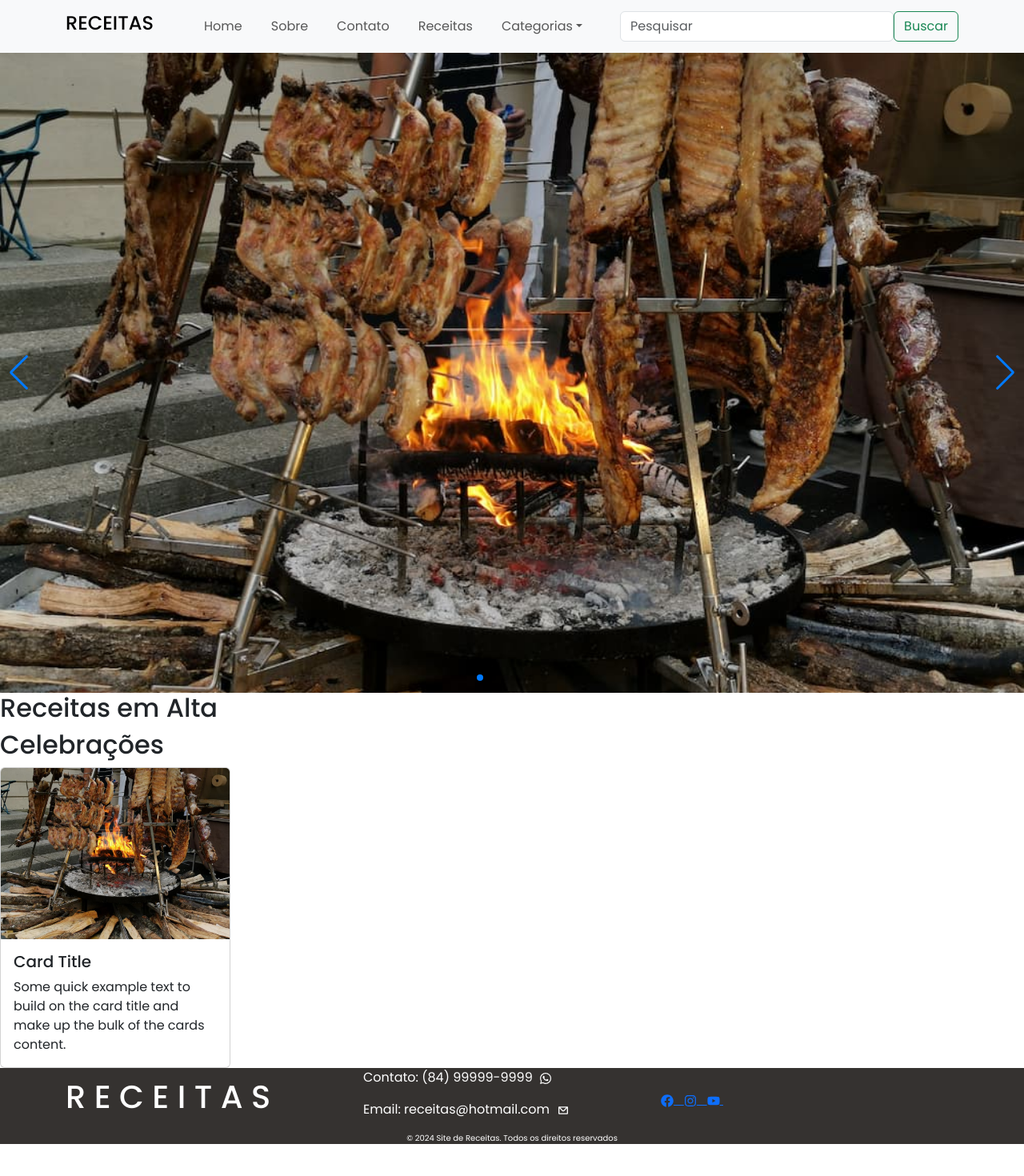
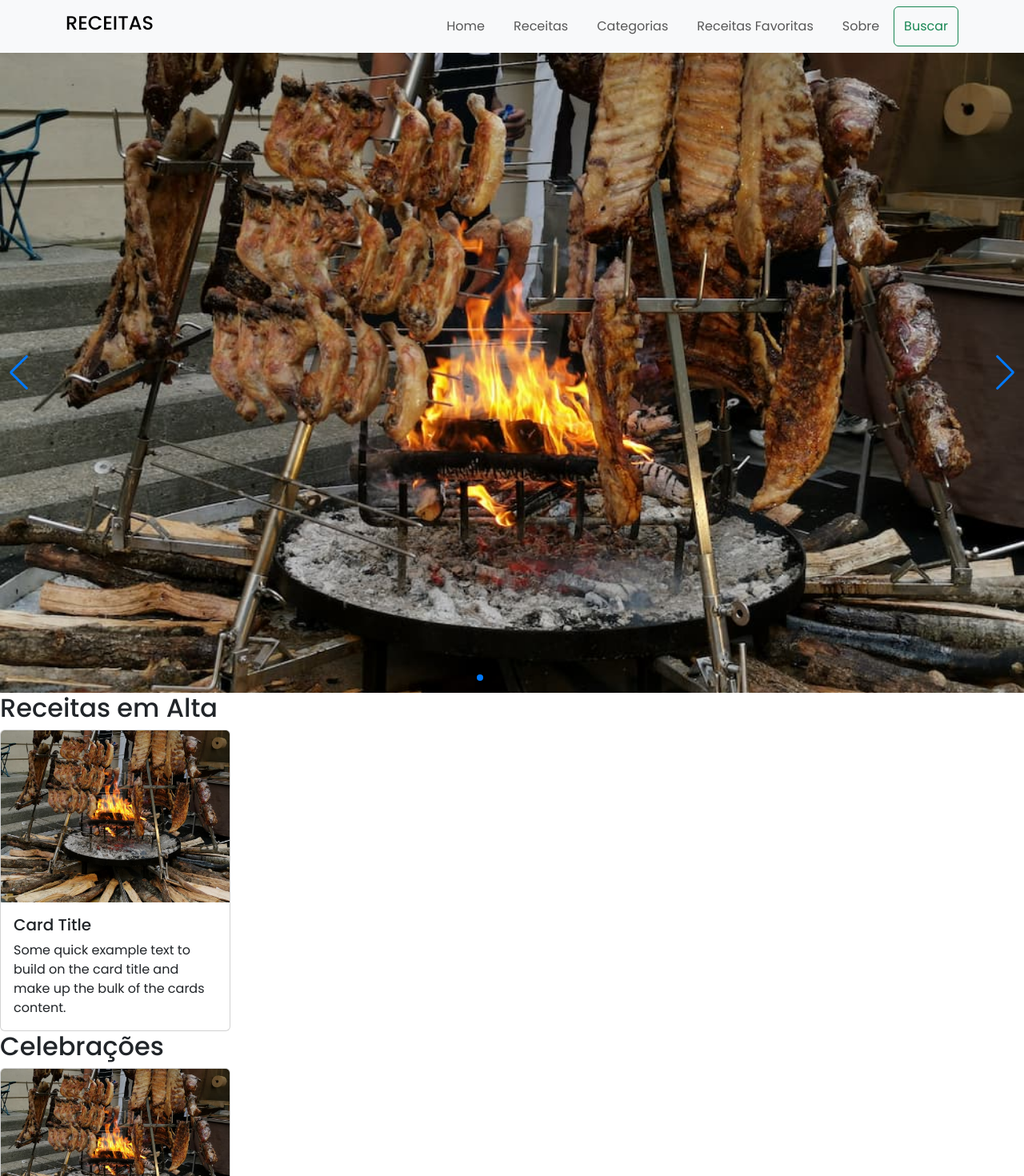
Before and after one commit to EduardaCarvalho-dv/Receitas, a React (Vite) app: page / in a window 1280 px wide. Shown: the top 1470 px of the page at 80% size. Before the commit the page ends 1430 px from the top, so only its background shows below. Built offline with nearby package versions, Linux system fonts and the light colour scheme.

Commit message:
correção navbar

```diff
--- a/src/componentes/paginacao/home/home.jsx
+++ b/src/componentes/paginacao/home/home.jsx
@@ -11,6 +11,17 @@ const home = () => {
 
       <div className="emAlta">
         <h2>Receitas em Alta</h2>
+
+        <Card style={{ width: "18rem" }}>
+          <Card.Img variant="top" src={Comida1} />
+          <Card.Body>
+            <Card.Title>Card Title</Card.Title>
+            <Card.Text>
+              Some quick example text to build on the card title and make up the
+              bulk of the cards content.
+            </Card.Text>
+          </Card.Body>
+        </Card>
 
       </div>
 
--- a/src/componentes/paginacao/nav/nav.jsx
+++ b/src/componentes/paginacao/nav/nav.jsx
@@ -1,4 +1,4 @@
-import { categoriaLinks, navLinks } from "../../../data/linksNavegacao";
+import { navLinks } from "../../../data/linksNavegacao";
 
 import "../../../styles/nav.css";
 
@@ -6,8 +6,8 @@ import {
   Navbar,
   Container,
   Nav,
-  NavDropdown,
-  Form,
+  // NavDropdown,
+  // Form,
   Button,
   NavLink,
 } from "react-bootstrap";
@@ -15,11 +15,7 @@ import {
 export default function nav() {
   return (
     <header>
-      <Navbar
-        collapseOnSelect
-        expand="lg"
-        className="bg-body-tertiary"
-      >
+      <Navbar collapseOnSelect expand="lg" className="bg-body-tertiary">
         <Container>
           <Navbar.Brand href="/">
             <h4>RECEITAS</h4>
@@ -27,6 +23,8 @@ export default function nav() {
           <Navbar.Toggle aria-controls="responsive-navbar-nav" />
           <Navbar.Collapse id="responsive-navbar-nav">
             <Nav className="mx-auto">
+            </Nav>
+            <Nav className="md-auto">
               {navLinks.map((item) => {
                 return (
                   <div className="navLink" key={item.id}>
@@ -34,7 +32,7 @@ export default function nav() {
                   </div>
                 );
               })}
-              <NavDropdown
+              {/* <NavDropdown
                 className="navLink"
                 title="Categorias"
                 id="collapsible-nav-dropdown"
@@ -48,9 +46,10 @@ export default function nav() {
                     </div>
                   );
                 })}
-              </NavDropdown>
+              </NavDropdown> */}
+              <Button variant="outline-success">Buscar</Button>
             </Nav>
-            <Nav className="md-auto search">
+            {/* <Nav className="md-auto search">
               <Form className="d-flex">
                 <Form.Control
                   type="search"
@@ -58,9 +57,8 @@ export default function nav() {
                   className="md-3"
                   aria-label="Search"
                 />
-                <Button variant="outline-success">Buscar</Button>
               </Form>
-            </Nav>
+            </Nav> */}
           </Navbar.Collapse>
         </Container>
       </Navbar>
--- a/src/data/linksNavegacao.js
+++ b/src/data/linksNavegacao.js
@@ -1,25 +1,28 @@
-
 export const navLinks = [
   {
     id: 1,
     path: "/",
-        text: "Home"
+    text: "Home",
   },
   {
     id: 2,
-        path: "/sobre",
-        text: "Sobre"
+    path: "/receitas",
+    text: "Receitas",
   },
   {
     id: 3,
-        path: "/contato",
-        text: "Contato"
+    path: "/categorias",
+    text: "Categorias",
   },
-
   {
     id: 4,
-        path: "/receitas",
-        text: "Receitas"
+    path: "/sobre",
+    text: "Receitas Favoritas",
+  },
+  {
+    id: 5,
+    path: "/sobre",
+    text: "Sobre",
   },
 ];
 
@@ -27,16 +30,16 @@ export const categoriaLinks = [
   {
     id: 1,
     path: "",
-        text: "Categoria 1"
+    text: "Categoria 1",
   },
   {
     id: 2,
     path: "",
-        text: "Categoria 2"
+    text: "Categoria 2",
   },
   {
     id: 3,
     path: "",
-        text: "Categoria 3"
+    text: "Categoria 3",
   },
-]
+];
```
Lines whose indentation alone changed are shown as unchanged.
